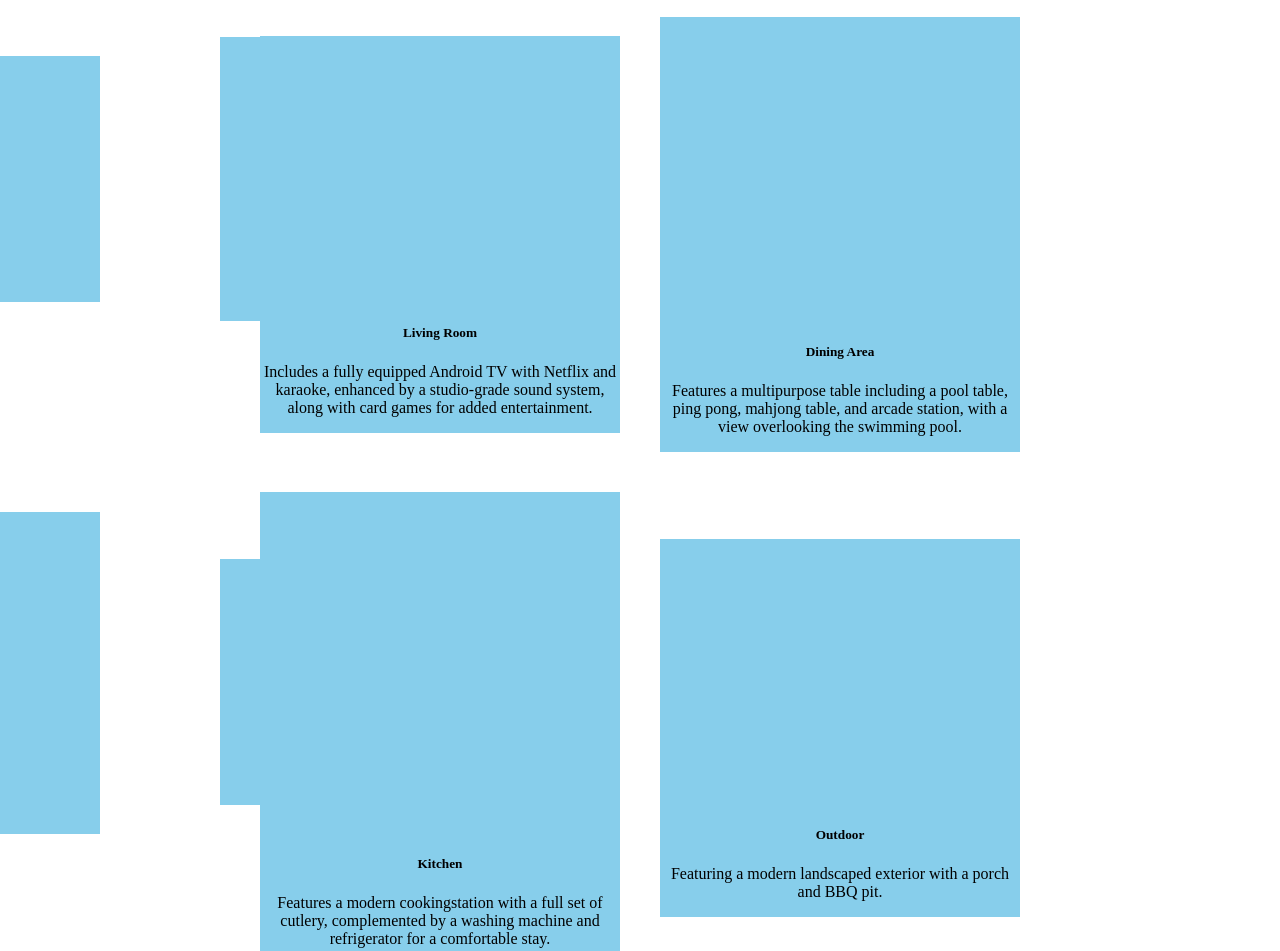
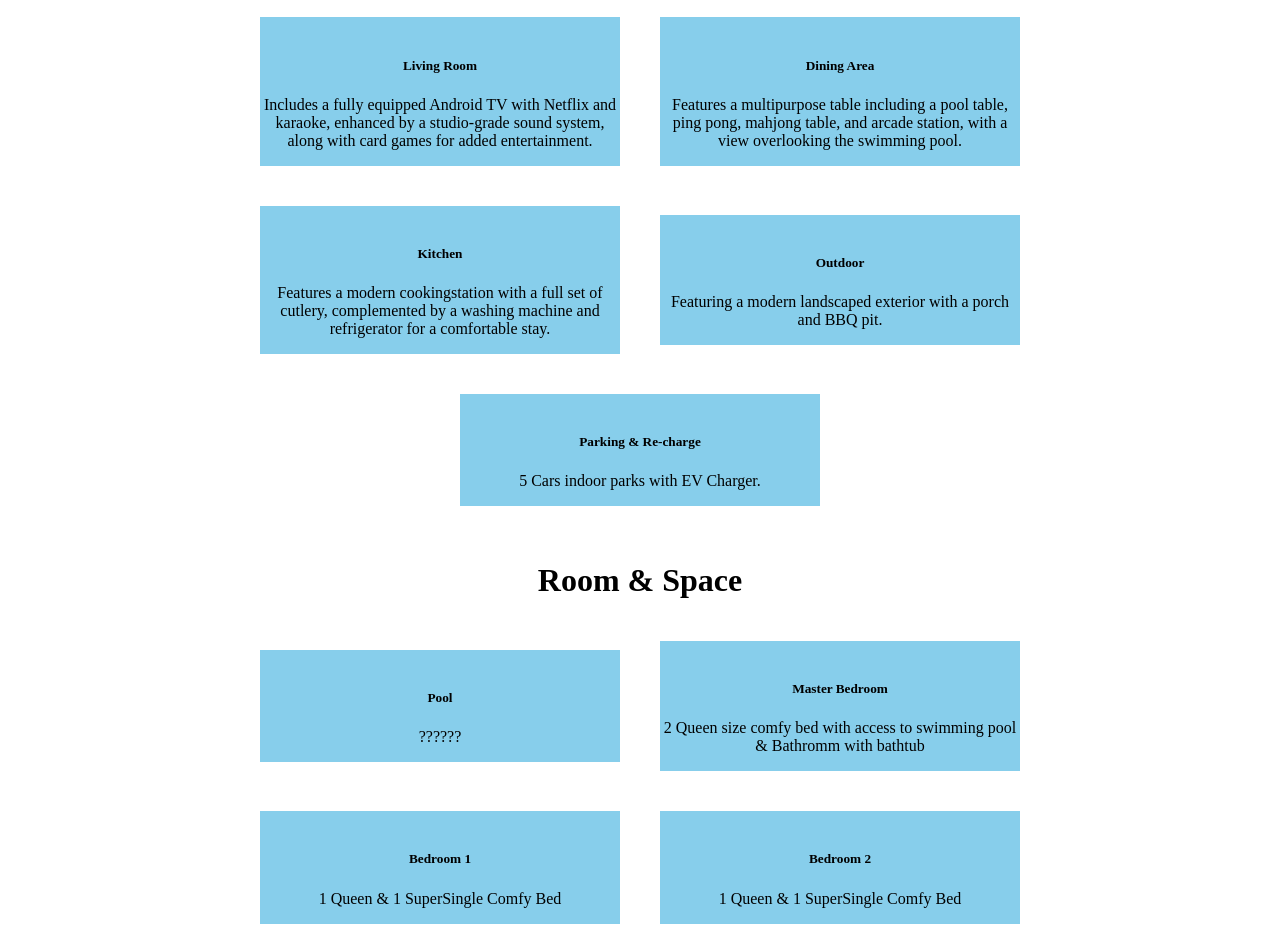
Before and after one commit to no-tnd3/TPV-2, a plain HTML site: page index.html in a window 1280 px wide. Shown: the part 1147-2098 px from the top of the page. Drawn offline with Linux system fonts and the light colour scheme.

Commit message:
Update style.css

```diff
--- a/style.css
+++ b/style.css
@@ -83,10 +83,35 @@ h1 {
     text-align: center;
 }
 
-.facilities-grid-container div {
+.facilities-grid-cards {
     flex: 1 0 40%;
     margin: 20px;
     background-color: skyblue;
+    max-width: 360px;
+    overflow-x: hidden;
+}
+
+.container {
+    margin: 0 auto;
+    width: 100%;
+    position: relative;
+
+}
+
+.slides {
+    display: flex;
+    height: 100%;
+    transition: 1s;
+}
+
+.slides {
+    min-width: 100%;
+    max-width: 100%;
+}
+
+.slide img {
+    width: 360px;
+    object-fit: cover;
 }
 
 .amenities-container {
@@ -129,14 +154,9 @@ h1 {
     justify-content: center;
 }
 
-
-
 .guest-review-container {
     text-align: center;
 }
-
-
-
 
 .location-container {
     padding: 0px;
```
